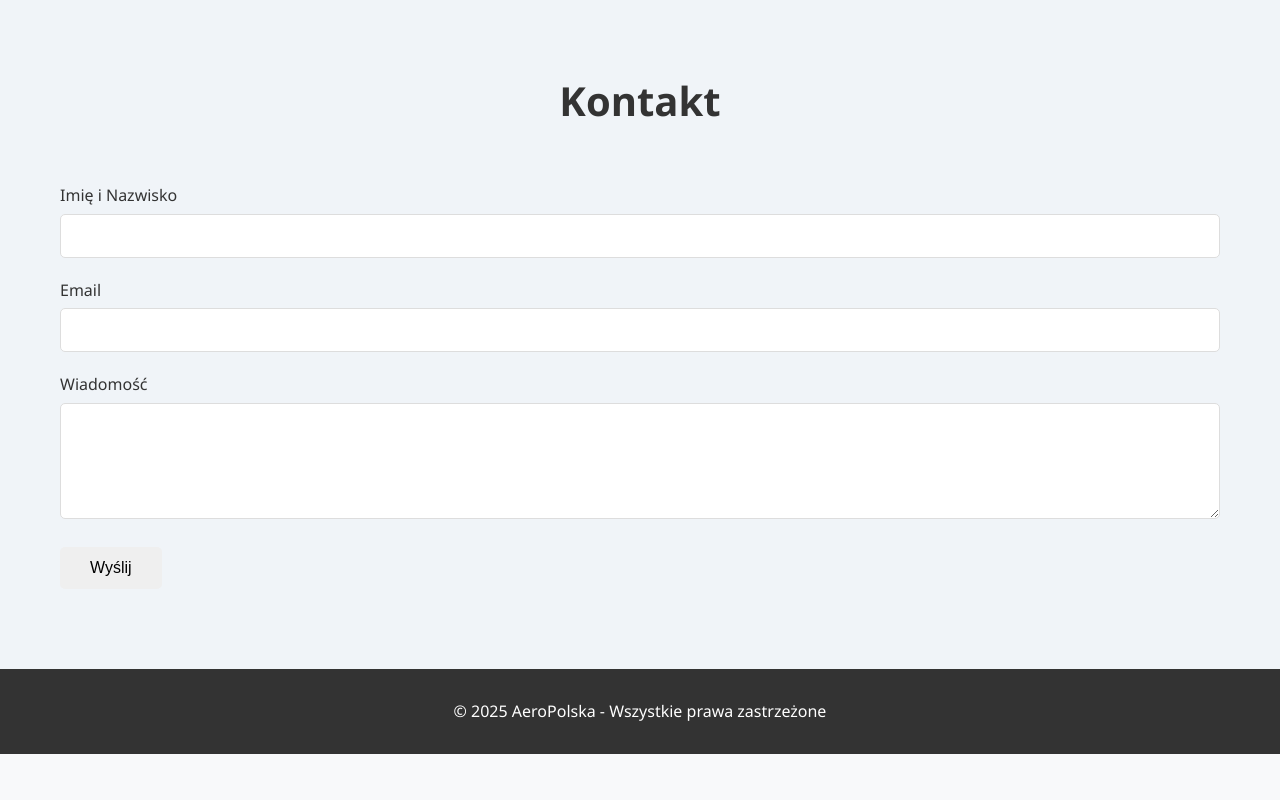
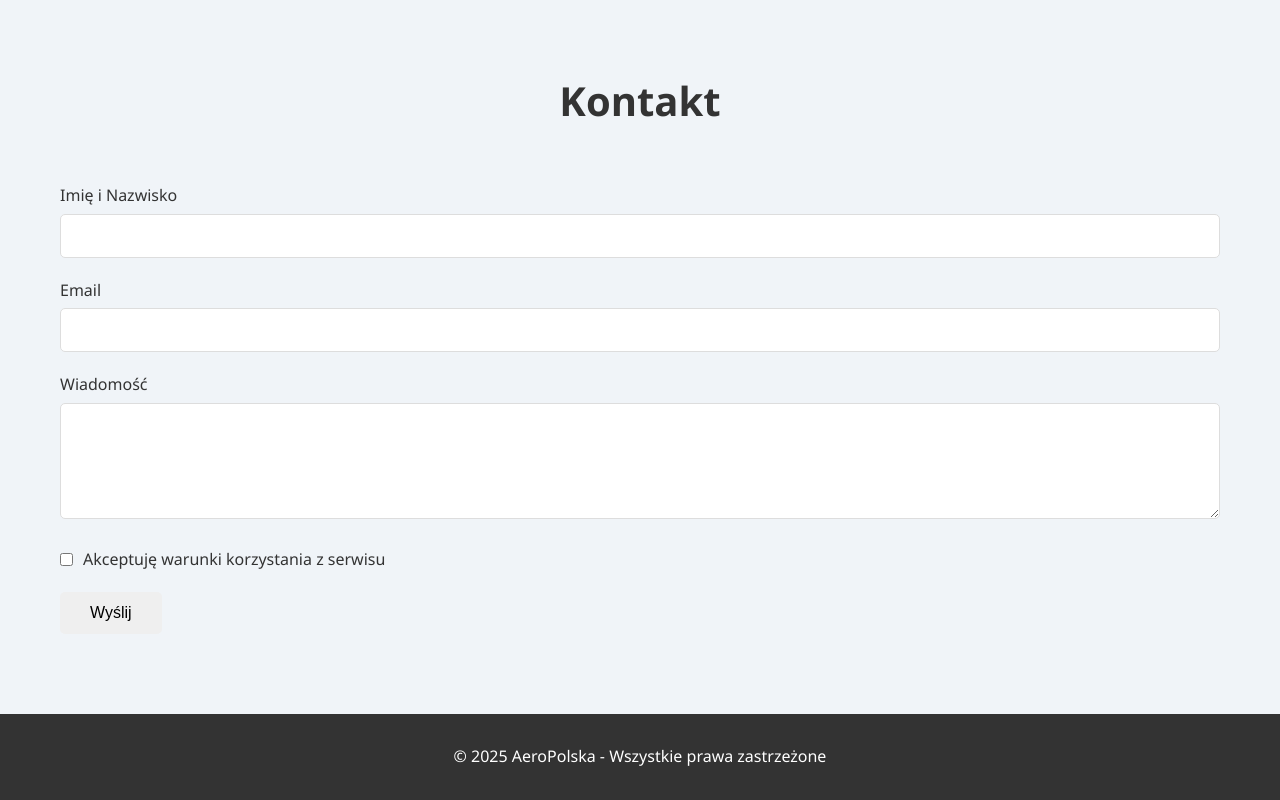
Before and after one commit to Denozou/planes.github.io, a plain HTML site: page index.html in a window 1280 px wide. Shown: the part 2919-3719 px from the top of the page. Before the commit the page ends 3673 px from the top, so only its background shows below. Drawn offline with Linux system fonts and the light colour scheme.

Commit message:
dodalem formularz do przeslania wiadomosci oraz checkbox dla zgody z warunkami serwisu

```diff
--- a/index.html
+++ b/index.html
@@ -152,6 +152,10 @@
                     <label for="message">Wiadomość</label>
                     <textarea id="message" name="message" rows="5" required></textarea>
                 </div>
+                <div class="form-group checkbox-group">
+                    <input type="checkbox" id="terms-checkbox" name="terms" required>
+                    <label for="terms-checkbox">Akceptuję warunki korzystania z serwisu</label>
+                </div>
                 <button type="submit" class="btn">Wyślij</button>
             </form>
         </div>
--- a/script.js
+++ b/script.js
@@ -68,6 +68,7 @@ document.addEventListener('DOMContentLoaded', function() {
             const name = document.getElementById('name').value;
             const email = document.getElementById('email').value;
             const message = document.getElementById('message').value;
+            const termsAccepted = document.getElementById('terms-checkbox').checked;
 
             // Simple validation
             if (!name || !email || !message) {
@@ -75,7 +76,16 @@ document.addEventListener('DOMContentLoaded', function() {
                 return;
             }
 
-            // Simulate form submission (in a real application, you would send data to a server)
+            // Check if terms are accepted
+            if (!termsAccepted) {
+                showNotification('Proszę zaakceptować warunki korzystania z serwisu.', 'error');
+                return;
+            }
+
+            // Show alert message
+            alert(`Dziękujemy za wiadomość, ${name}! Twoja wiadomość została wysłana.`);
+
+            // Also show notification
             showNotification('Dziękujemy za wiadomość! Odpowiemy najszybciej jak to możliwe.', 'success');
 
             // Reset form
--- a/styles.css
+++ b/styles.css
@@ -397,13 +397,30 @@ nav {
     font-weight: 500;
 }
 
-.form-group input,
+.form-group input:not([type="checkbox"]),
 .form-group textarea {
     width: 100%;
     padding: 12px;
     border: 1px solid #ddd;
     border-radius: 5px;
     font-size: 1rem;
+}
+
+.checkbox-group {
+    display: flex;
+    align-items: center;
+    margin-bottom: 20px;
+}
+
+.checkbox-group input[type="checkbox"] {
+    margin-right: 10px;
+    width: auto;
+    cursor: pointer;
+}
+
+.checkbox-group label {
+    margin-bottom: 0;
+    cursor: pointer;
 }
 
 /* Footer */
```
Also changed, not shown: 1 other file.
